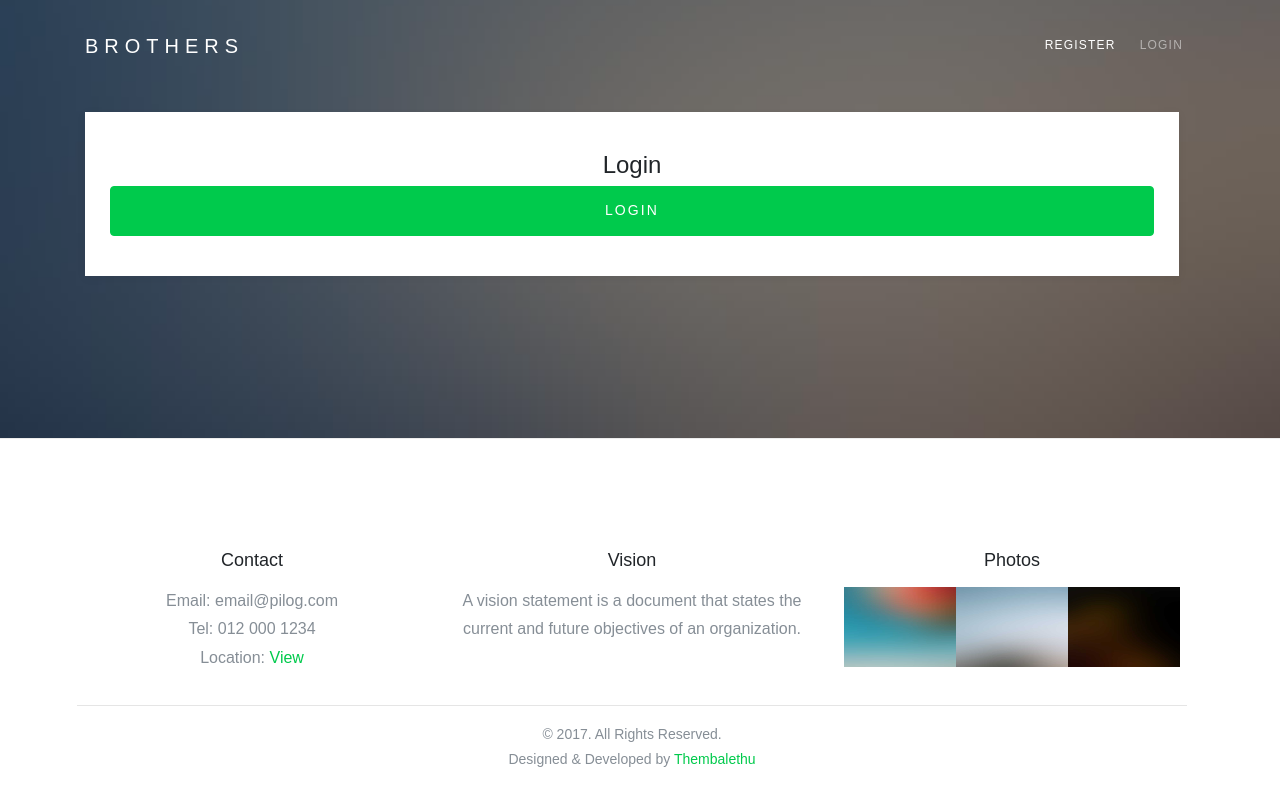
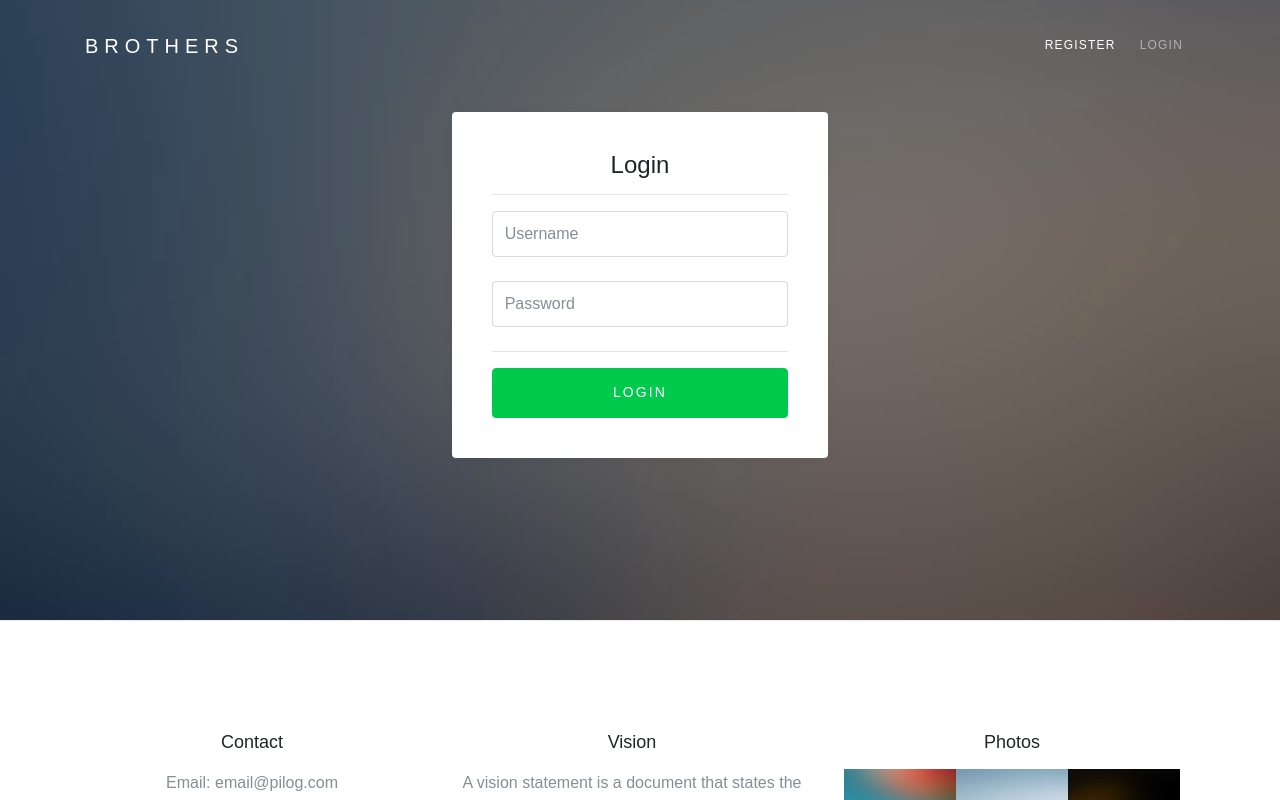
Before and after one commit to tkhoza/Kasi-dealers, an Angular app: page /login in a window 1280 px wide. Shown: the top 800 px of the page. Built offline with nearby package versions, Linux system fonts and the light colour scheme.

Commit message:
edit login

```diff
--- a/src/app/login/login.component.html
+++ b/src/app/login/login.component.html
@@ -1,17 +1,27 @@
-<div class="container">
-    <div class="row align-items-center" style="padding-right: 1em;">
+<div class="row">
+  <div class="col-md-4"></div>
+  <div class="col-md-4">
+    <div class="container">
+      <form action="#" class="probootstrap-form" style="border-radius: 4px;">
+          <h4 class="text-center">Login</h4>
+          <hr>
+          <div class="form-group">
+            <label for="Username" class="mr-5" style="width: 100%;">
+              <input type="text" id="Username" name="Username" class="form-control" placeholder="Username" style="width: 100%;">
+            </label>
+          </div>
 
-      <div class="col-md-12">
-        <form action="#" class="probootstrap-form">
-            <h4 class="text-center">Login</h4>
-
-
-
-
-            <div class="row">
-                <input type="submit" value="Login" class="btn btn-primary btn-block">
-          </div>
-        </form>
-      </div>
+          <div class="form-group">
+            <label for="Password" class="mr-5" style="width: 100%;">
+              <input type="text" id="Password" name="Password" class="form-control" placeholder="Password" style="width: 100%;">
+            </label>
+         </div>
+         <hr>
+         <div class="form-group">
+            <input type="submit" value="Login" class="btn btn-primary btn-block">
+         </div>
+      </form>
     </div>
   </div>
+  <div class="col-md-4"></div>
+</div>
```
